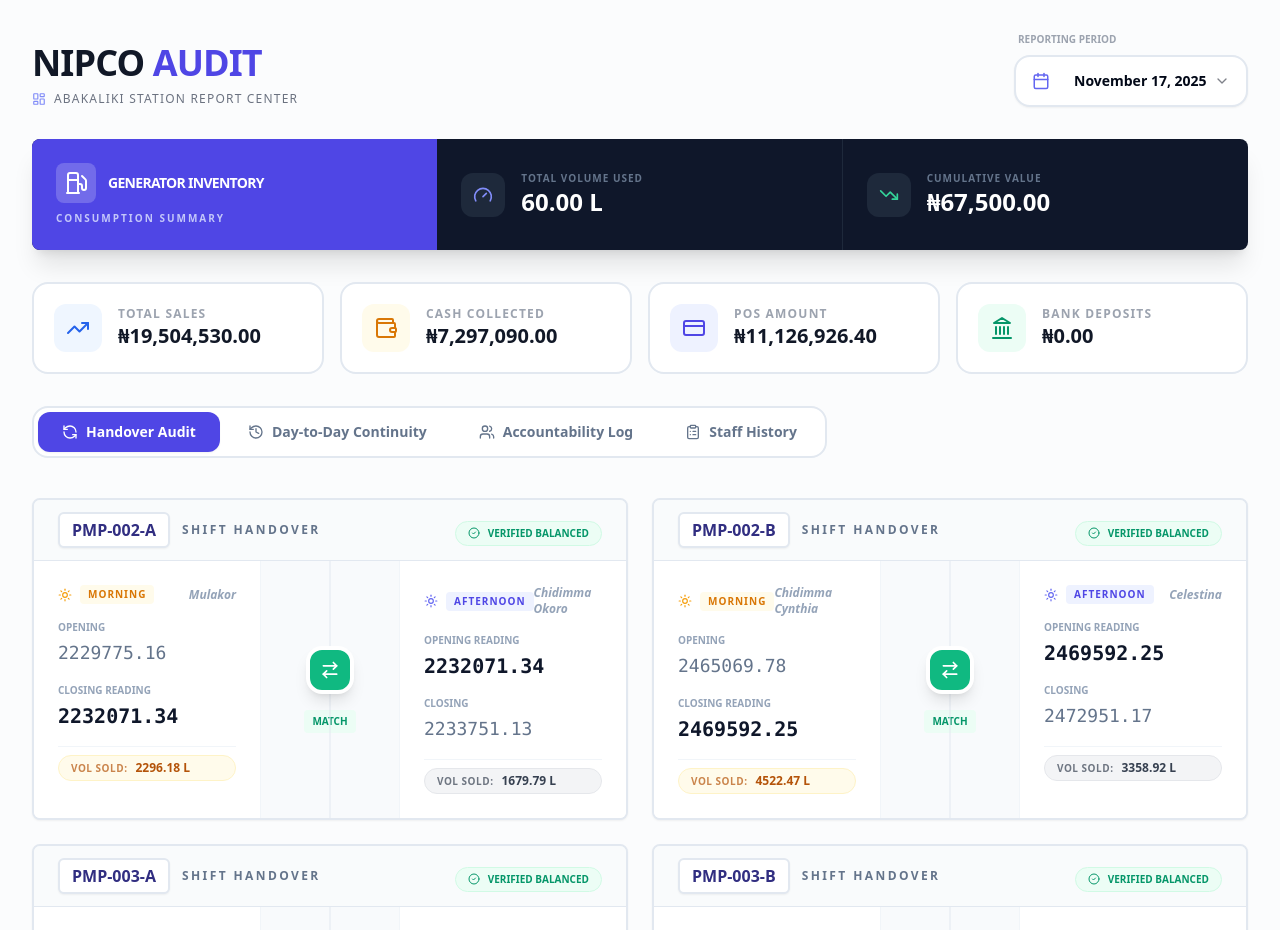
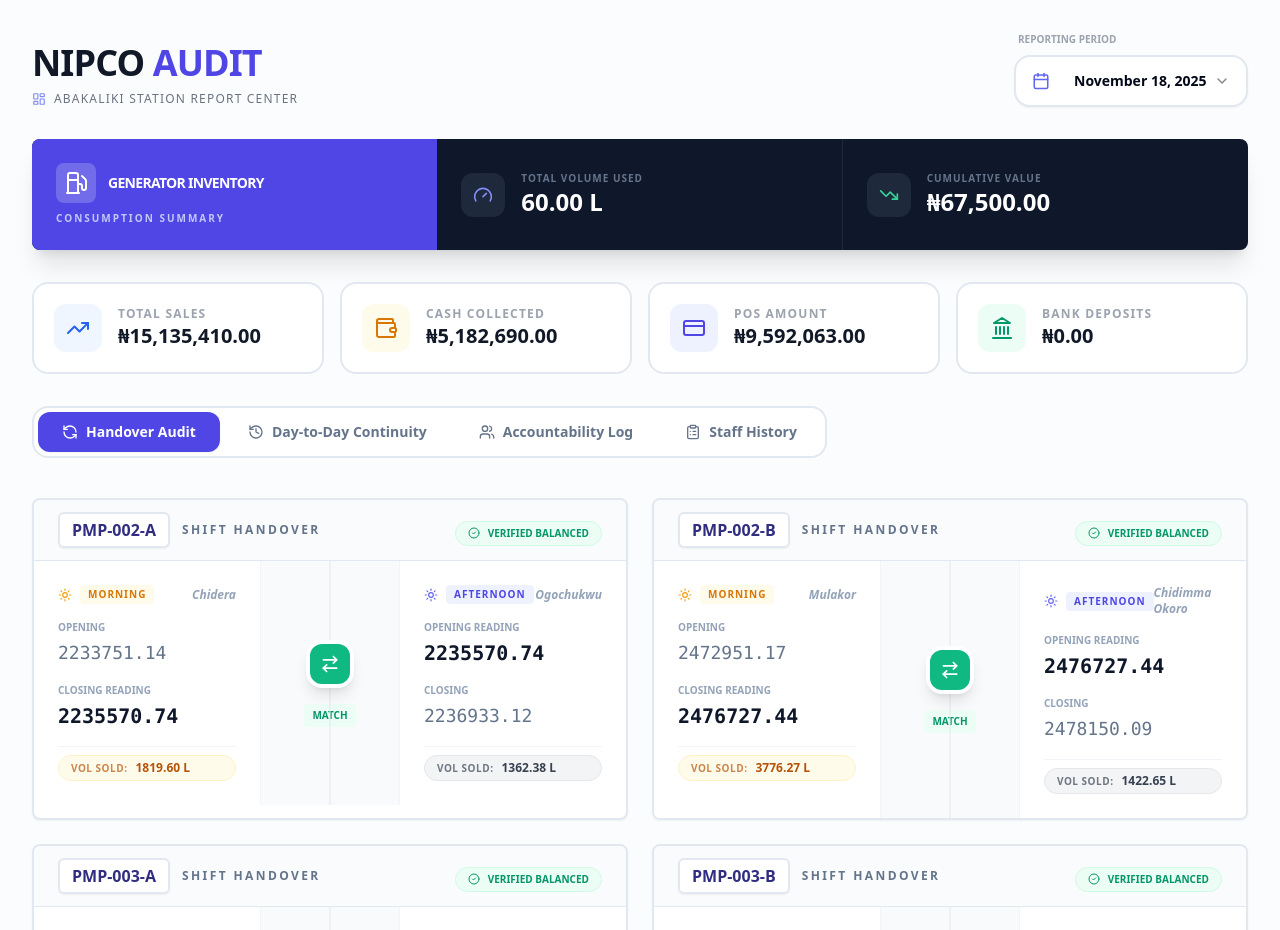
Before and after one commit to nipcobestpetroleum-art/brave-turtle-yawn, a React (Vite) app: page / in a window 1280 px wide. Shown: the top 930 px of the page. Built offline with nearby package versions, Linux system fonts and the light colour scheme.

Commit message:
[dyad] Adding November 18th, 2025 sales data with account handovers - wrote 1 file(s)

```diff
--- a/src/data/salesData.ts
+++ b/src/data/salesData.ts
@@ -537,5 +537,27 @@ export const salesData: DailyReport[] = [
       ]
     },
     bankDeposits: []
+  },
+  {
+    date: "2025-11-18",
+    shifts: {
+      morning: [
+        { attendant: "Chidera", pumpId: "PMP-002-A", product: "PMS", openingReading: 2233751.14, closingReading: 2235570.74, pricePerLiter: 940, cashCollected: 513300, posAmount: 1080240, shortageResolutions: [{ type: "debt", amount: 56400, liters: 60, debtor: "First patriot", reason: "MD approved" }, { type: "debt", amount: 60000, liters: 63.83, debtor: "Chief", reason: "By Oga Peter" }] },
+        { attendant: "Mulakor", pumpId: "PMP-002-B", product: "PMS", openingReading: 2472951.17, closingReading: 2476727.44, pricePerLiter: 940, cashCollected: 626250, posAmount: 2913006.40, shortageResolutions: [{ type: "debt", amount: 10520, liters: 11.19, debtor: "Echendu" }] },
+        { attendant: "Sarah chidiebere", pumpId: "PMP-003-A", product: "PMS", openingReading: 224495.18, closingReading: 226073.82, pricePerLiter: 940, cashCollected: 395570, posAmount: 1087971.60 },
+        { attendant: "Chidimma Cynthia", pumpId: "PMP-003-B", product: "PMS", openingReading: 83823.16, closingReading: 84962.61, pricePerLiter: 940, cashCollected: 596000, posAmount: 472000 },
+        { attendant: "Miracle", pumpId: "PMP-005-B", product: "PMS", openingReading: 714677.43, closingReading: 715909.12, pricePerLiter: 940, cashCollected: 915100, posAmount: 152196, shortageResolutions: [{ type: "debt", amount: 89300, liters: 95, debtor: "First patriot", reason: "MD approved" }] },
+      ],
+      afternoon: [
+        { attendant: "Ogochukwu", pumpId: "PMP-002-A", product: "PMS", openingReading: 2235570.74, closingReading: 2236933.12, pricePerLiter: 940, cashCollected: 310300, posAmount: 857019, shortageResolutions: [{ type: "debt", amount: 112800, liters: 120, debtor: "First patriot", reason: "MD approved" }] },
+        { attendant: "Chidimma Okoro", pumpId: "PMP-002-B", product: "PMS", openingReading: 2476727.44, closingReading: 2478150.09, pricePerLiter: 940, cashCollected: 408520, posAmount: 928860 },
+        { attendant: "Esther", pumpId: "PMP-003-B", product: "PMS", openingReading: 84962.61, closingReading: 85650.15, pricePerLiter: 940, cashCollected: 537450, posAmount: 108600 },
+        { attendant: "Celestina", pumpId: "PMP-003-A", product: "PMS", openingReading: 226073.82, closingReading: 226982.09, pricePerLiter: 940, cashCollected: 353950, posAmount: 499400 },
+        { attendant: "Chizoba", pumpId: "PMP-005-A", product: "PMS", openingReading: 1152037.99, closingReading: 1152305.11, pricePerLiter: 940, cashCollected: 110000, posAmount: 117000, shortageResolutions: [{ type: "official use", amount: 23500, liters: 25, purpose: "Bread bus" }] },
+        { attendant: "Chisom", pumpId: "PMP-005-A", product: "PMS", openingReading: 1152305.11, closingReading: 1153228.30, pricePerLiter: 940, cashCollected: 167050, posAmount: 700300 },
+        { attendant: "Amarachi", pumpId: "PMP-005-B", product: "PMS", openingReading: 715909.12, closingReading: 716893.82, pricePerLiter: 940, cashCollected: 249200, posAmount: 675470 },
+      ]
+    },
+    bankDeposits: []
   }
 ];
```
